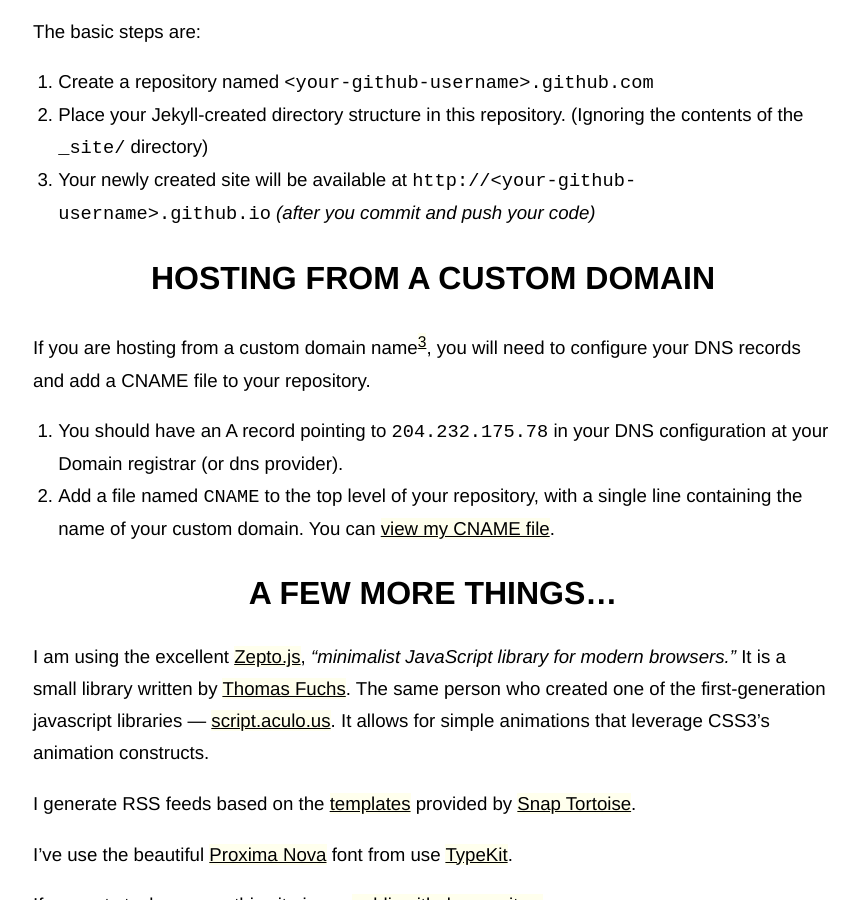
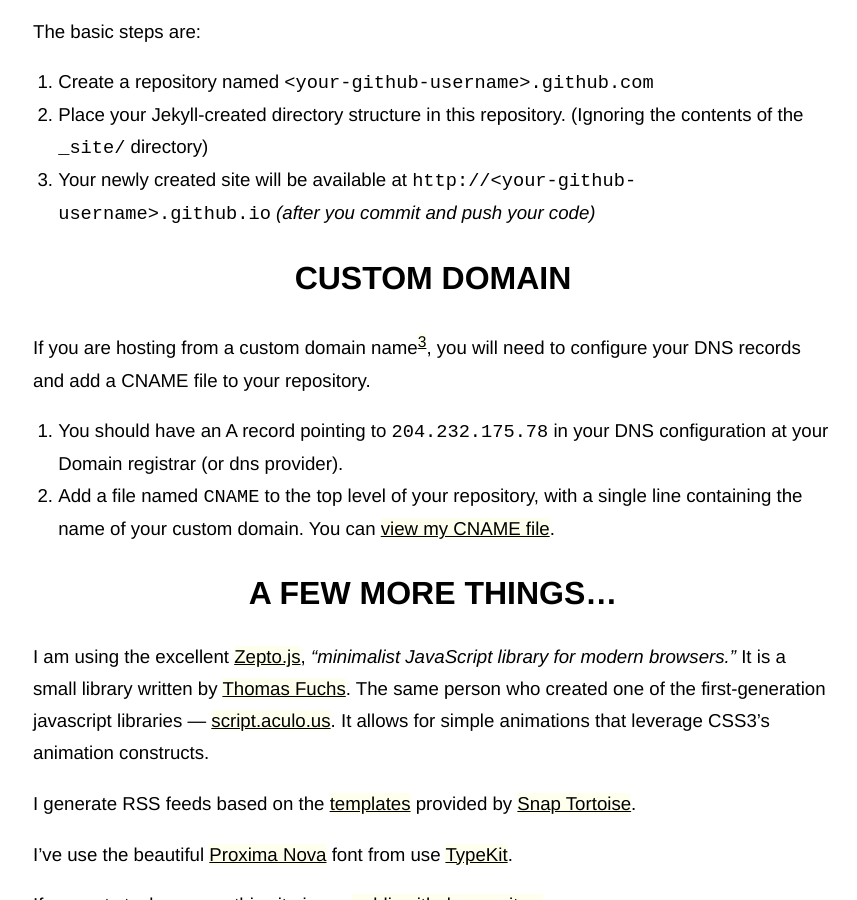
Before and after one commit to banderson623/banderson623.github.com, a Jekyll site: the page built from _posts/2013-05-28-serving-from-github.md, in a window 1280 px wide and 900 px high, scrolled down 1044 px. Shown: the whole window, without its empty margins (207-1064 px from the left). Built offline with Jekyll 4.4.1, drawn with Linux system fonts in a browser that asks for light colours.

Commit message:
fixed title

```diff
--- a/_posts/2013-05-28-serving-from-github.md
+++ b/_posts/2013-05-28-serving-from-github.md
@@ -35,11 +35,13 @@
 3. Your newly created site will be available at <tt>http://&lt;your-github-username&gt;.github.io</tt> _(after you commit and push your code)_
 
 
-# Hosting from a Custom Domain
+# Custom Domain
 If you are hosting from a custom domain name[^3], you will need to configure your DNS records and add a CNAME file to your repository.
 
 1. You should have an A record pointing to <tt>204.232.175.78</tt> in your DNS configuration at your Domain registrar (or dns provider).
 2. Add a file named <tt>CNAME</tt> to the top level of your repository, with a single line containing the name of your custom domain. You can [view my CNAME file](https://github.com/banderson623/banderson623.github.com/blob/master/CNAME).
+
+
 
 # A few more things...
 
```
